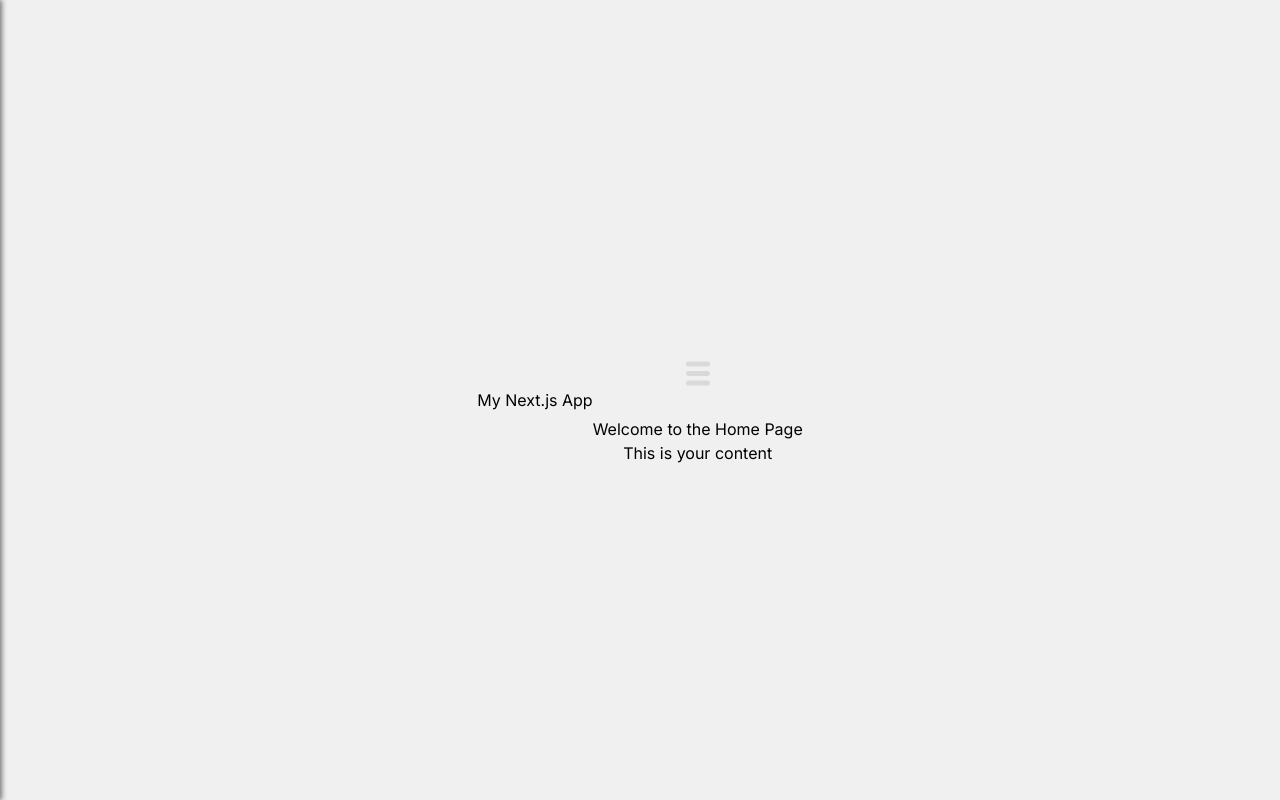
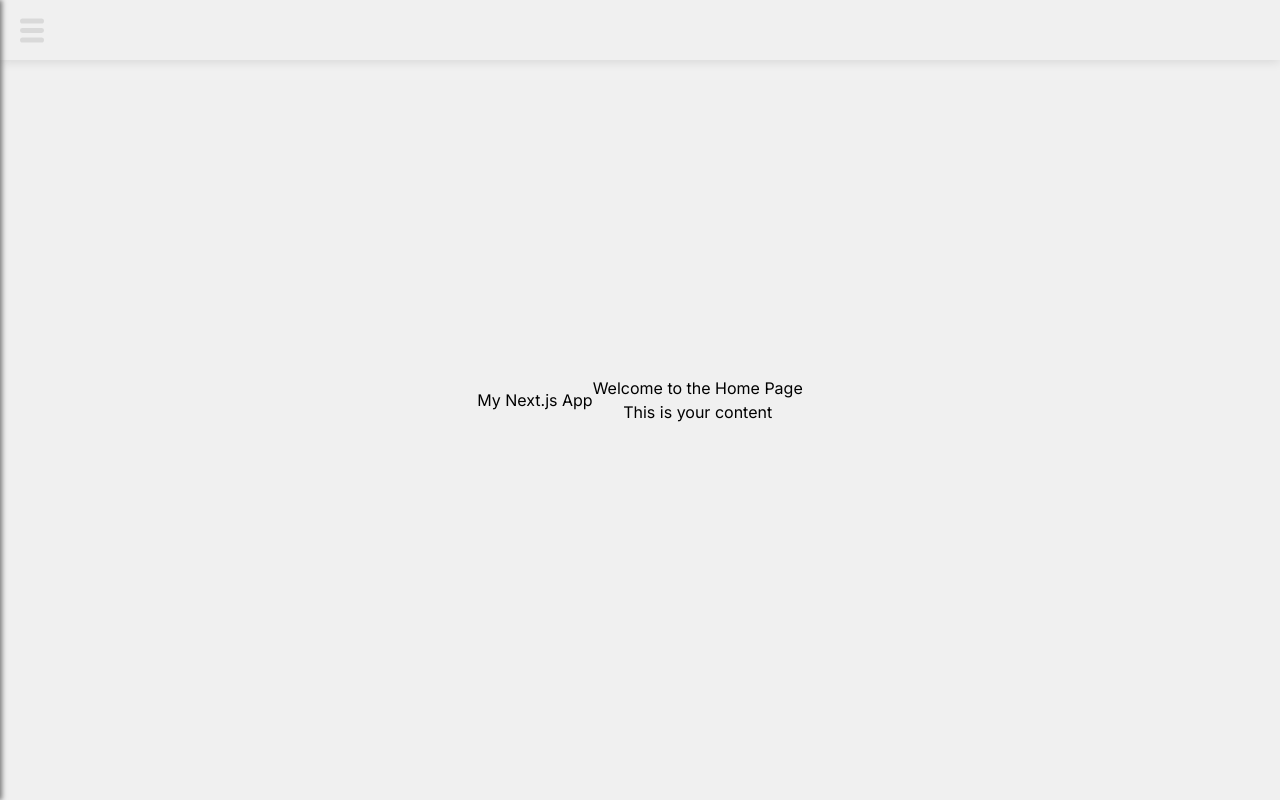
Before and after one commit to suimintoreyo/feec2, a Next.js app: page / in a window 1280 px wide. Built offline with nearby package versions, Linux system fonts and the light colour scheme.

Commit message:
page.tsx header 反映

```diff
--- a/app/globals.css
+++ b/app/globals.css
@@ -49,7 +49,7 @@ input {
   left: 0;                   /* 左端に配置 */
   width: 100%;               /* ヘッダーを画面幅いっぱいに広げる */
   height: 60px;              /* ヘッダーの高さを指定 */
-  background-color: #007bff; /* ヘッダーの背景色をブルーに設定 */
+  background-color: none;  /* ヘッダーの背景色を無しに設定 */
   color: white;              /* テキストカラーを白に */
   display: flex;             /* フレックスボックスレイアウトを使用 */
   justify-content: space-between; /* 子要素を左右に配置 */
--- a/app/page.tsx
+++ b/app/page.tsx
@@ -20,7 +20,7 @@ export default function HomePage() {
 
   return (
     <div>
-      <div className="pageheder">
+      <div className="pageheader">
         <button onClick={toggleMenu}>
           <SideMenuButton width={24} />
         </button>
```
